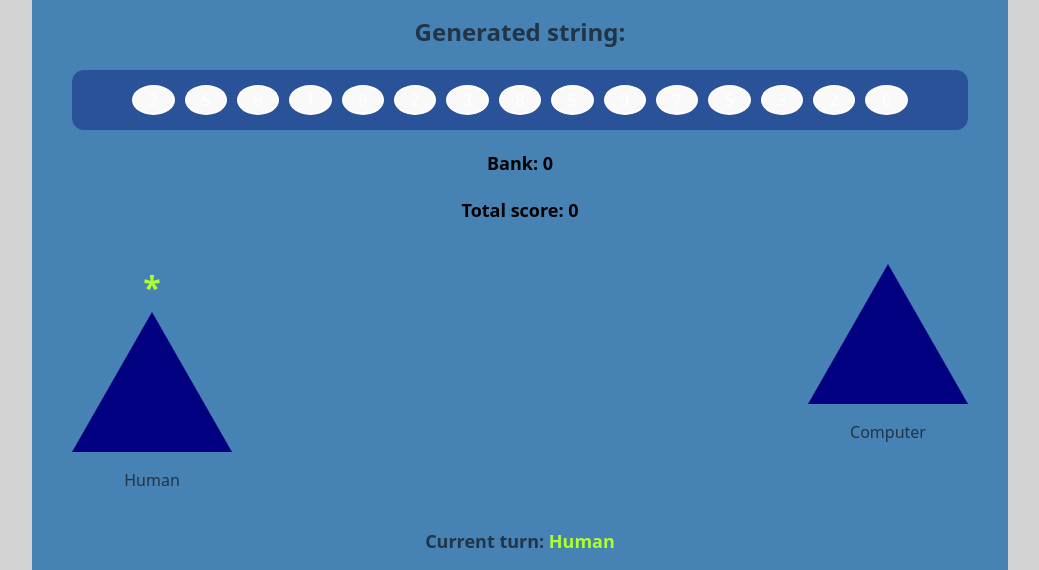
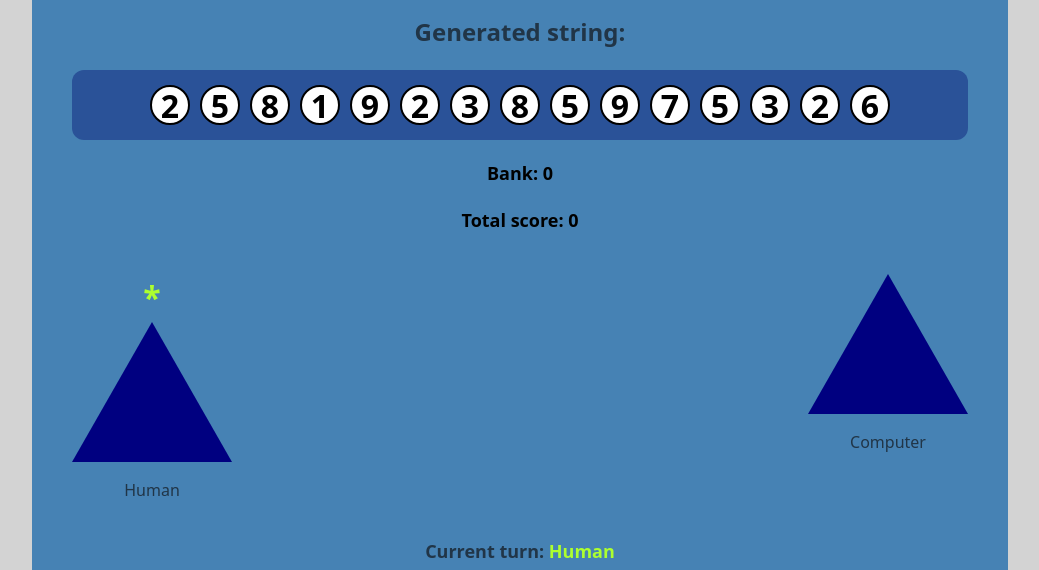
Before and after one commit to Edgars-P/RTU_G17_PR1, a website built with Vite: page indexgame.html in a window 1280 px wide. Shown: the part 193-763 px from the top of the page, without its empty margins (120-1159 px from the left). Built offline with nearby package versions, Linux system fonts and the light colour scheme.

Commit message:
CSS uzlabojumi

```diff
--- a/src/style.css
+++ b/src/style.css
@@ -12,11 +12,10 @@
     text-rendering: optimizeLegibility;
     -webkit-font-smoothing: antialiased;
     -moz-osx-font-smoothing: grayscale;
-
 }
 
 .root {
-  background-color: #4682B4;
+    background-color: #4682b4;
     border-radius: 12px;
     padding: 50px 40px 80px 40px;
     max-width: 600px;
@@ -40,7 +39,7 @@ body {
     place-items: center;
     min-width: 320px;
     min-height: 100vh;
-  background-color: #D3D3D3;
+    background-color: #d3d3d3;
 }
 
 h1 {
@@ -145,18 +144,38 @@ button:focus-visible {
 }
 
 .cell {
-  width: 30px;
-  height: 30px;
+    width: 40px;
+    height: 40px;
     border-radius: 50%;
+    padding: 0;
     border: 2px solid;
     display: flex;
     align-items: center;
     justify-content: center;
-  color: white;
+    background: white;
+    color: black;
+    font-weight: 900;
+    font-size: 2rem;
+    position: relative;
+}
+
+.cell:hover:before {
+    content: "";
+    display: block;
+    position: absolute;
+    width: 90px;
+    height: 40px;
+    left: 0;
+    top: 0;
+    background: #fff5;
+}
+
+.cell:last-child {
+    pointer-events: none;
 }
 
 .gameField {
-  background-color: #4682B4;
+    background-color: #4682b4;
     border-radius: 12px;
     padding: 50px 40px 80px 40px;
     width: 70%;
@@ -168,7 +187,6 @@ button:focus-visible {
     font-weight: bold;
     color: #000000;
 }
-
 
 .totalScore {
     font-size: 18px;
@@ -215,8 +233,6 @@ button:focus-visible {
 .star {
     font-size: 2em;
     font-weight: bold;
-
-
 }
 
 .Bank {
@@ -245,7 +261,7 @@ button:focus-visible {
 }
 
 .rules {
-  background-color: #4682B4;
+    background-color: #4682b4;
     border-radius: 12px;
     padding: 50px 40px 80px 40px;
     max-width: 600px;
@@ -256,7 +272,7 @@ button:focus-visible {
 .ruleFirst {
     font-size: 18px;
     font-weight: bold;
-  color: #FFE4E1;
+    color: #ffe4e1;
 }
 
 .ruleRow {
@@ -268,7 +284,7 @@ button:focus-visible {
 .ruleLeft {
     width: 250px;
     text-align: right;
-  color: #FFD700;
+    color: #ffd700;
     font-weight: bold;
 }
 
```
Lines whose indentation alone changed are shown as unchanged.
